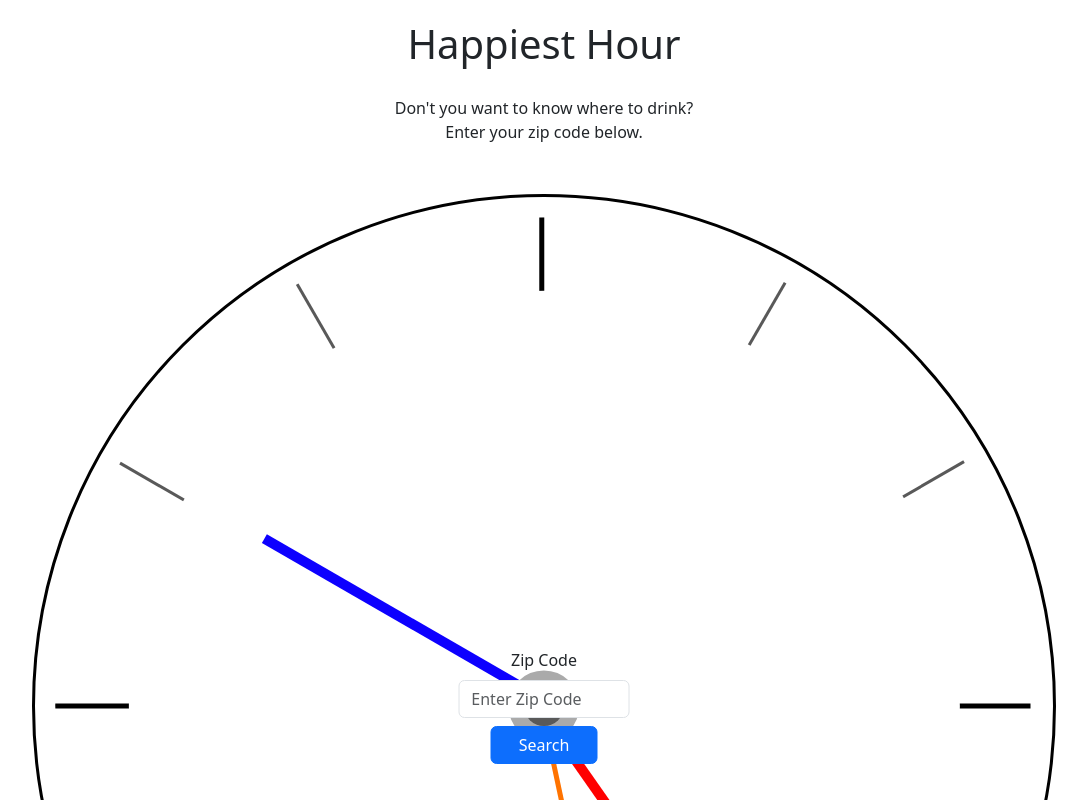
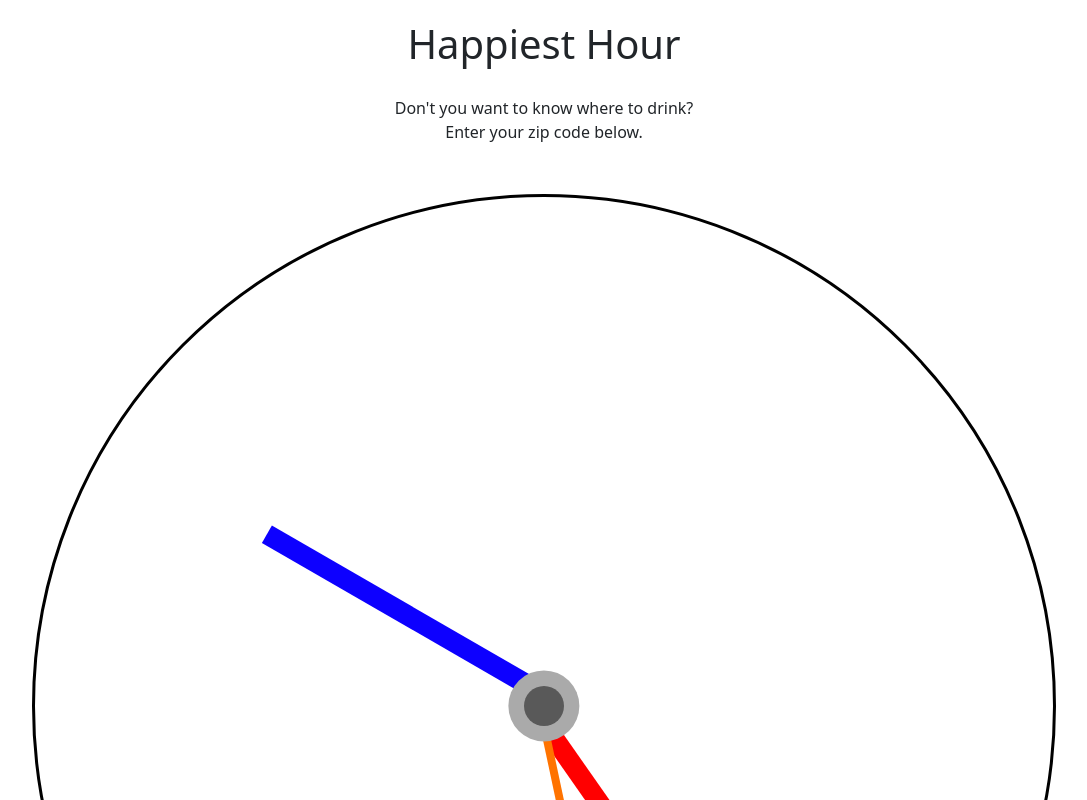
Before and after one commit to ColdWeatherBoyy/happiest-hour, a React (Vite) app in the folder client/: page / in a window 1280 px wide. Shown: the top 800 px of the page, without its empty margins (96-1183 px from the left). Built offline with nearby package versions, Linux system fonts and the light colour scheme.

Commit message:
adds beginning of a function to place individual markings around clock

```diff
--- a/client/src/components/Clock/Clock.css
+++ b/client/src/components/Clock/Clock.css
@@ -14,7 +14,7 @@
 }
 
 #submit {
-    /* visibility: hidden; */
+    visibility: hidden;
     position: absolute;
     top: 50%;
     left: 50%;
--- a/client/src/components/Clock/ClockHands/ClockHands.css
+++ b/client/src/components/Clock/ClockHands/ClockHands.css
@@ -43,7 +43,7 @@
 #hour-hand {
     position: absolute;
     background-color: rgb(255, 0, 0);
-    width: 1%;
+    width: 2%;
     height: 25%;
     left: 50%;
     bottom: 50%;
@@ -55,7 +55,7 @@
 #minute-hand {
     position: absolute;
     background-color: rgb(13, 0, 255);
-    width: 1%;
+    width: 2%;
     height: 32%;
     left: 50%;
     bottom: 50%;
@@ -66,7 +66,7 @@
 #second-hand {
     position: absolute;
     background-color: rgb(255, 115, 0);
-    width: 0.5%;
+    width: 0.75%;
     height: 35%;
     left: 50%;
     bottom: 50%;
--- a/client/src/components/Clock/Numbers/Numbers.css
+++ b/client/src/components/Clock/Numbers/Numbers.css
@@ -11,7 +11,61 @@
     z-index: 0;
 }
 
-.outer-clock-face::after,
+/* .outer-clock-face .marking {
+    position: absolute;
+    left: 49.5%;
+    transform-origin: bottom left;
+
+
+
+    background-color: rgb(0, 0, 0);
+    width: 5px;
+    height: 50%;
+    transform: rotate(30deg);
+} */
+
+/* .outer-clock-face .marking-1 {
+    background-color: rgb(0, 0, 0);
+    width: 5px;
+    height: 50%;
+    position: absolute;
+    left: 49.5%;
+}
+
+.outer-clock-face .marking.marking-2 {
+    background-color: rgb(89, 89, 89);
+    width: 5px;
+    height: 50%;
+    position: absolute;
+    left: 49.5%;
+    transform-origin: bottom left;
+    transform: rotate(30deg);
+}
+
+.outer-clock-face .marking.marking-3 {
+    background-color: rgb(89, 89, 89);
+    width: 5px;
+    height: 50%;
+    position: absolute;
+    left: 49.5%;
+    transform-origin: bottom left;
+    transform: rotate(60deg);
+} */
+
+.inner-clock-face {
+    visibility: hidden;
+    position: absolute;
+    width: 85%;
+    height: 85%;
+    top: 50%;
+    left: 50%;
+    transform: translate(-50%, -50%);
+    border-radius: 50%;
+    z-index: 1;
+    background-color: white;
+}
+
+/* .outer-clock-face::after,
 .outer-clock-face::before,
 .outer-clock-face .marking {
     width: 5px;
@@ -55,19 +109,8 @@
     -webkit-transform: rotate(150deg);
     -moz-transform: rotate(150deg);
     transform: rotate(150deg);
-}
+} */
 
-.inner-clock-face {
-    position: absolute;
-    width: 85%;
-    height: 85%;
-    top: 50%;
-    left: 50%;
-    transform: translate(-50%, -50%);
-    border-radius: 50%;
-    z-index: 1;
-    background-color: white;
-}
 
 
 /* link:
--- a/client/src/components/Clock/Numbers/Numbers.jsx
+++ b/client/src/components/Clock/Numbers/Numbers.jsx
@@ -1,12 +1,48 @@
 import './Numbers.css'
+import { useEffect } from 'react';
+
+let rotation;
+let color;
+let height;
+let width;
 
 const Numbers = () => {
+
+    const placeMarkings = () => {
+        rotation = 30;
+        color = (0,0,0);
+        height = 50;
+        width = 5;
+
+        return(
+            rotation,
+            color,
+            height,
+            width
+        )
+    }
+
+    useEffect (() => {
+        placeMarkings()
+        console.log(rotation, color, height, width)
+    }, []);
+
     return(
         <div className='outer-clock-face'>
-            <div className="marking marking-1"></div>
+            <div
+                className="marking"
+                style={{
+                    position: `absolute`,
+                    left: `45.5%`,
+                    transformOrigin: `bottom left`,
+                    backgroundColor: `${color}`,
+                    width: `${width}px`,
+                    height: `${height}%`,
+                    transform: `rotate(${rotation}deg)`}}></div>
+            {/* <div className="marking marking-1"></div>
             <div className="marking marking-2"></div>
             <div className="marking marking-3"></div>
-            <div className="marking marking-4"></div>
+            <div className="marking marking-4"></div> */}
             <div className="inner-clock-face"></div>
         </div>
     )
```
